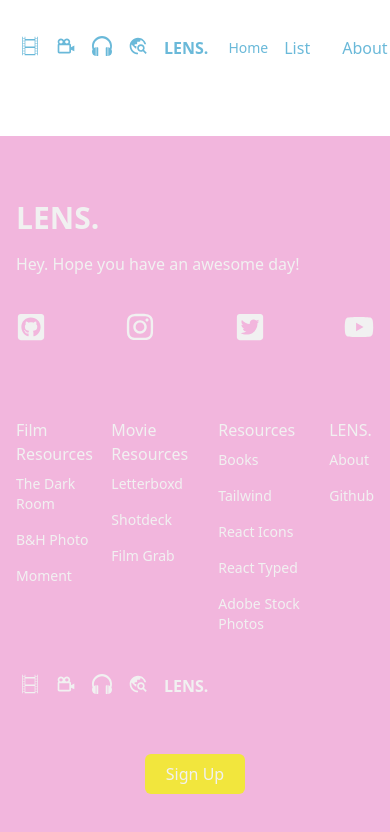
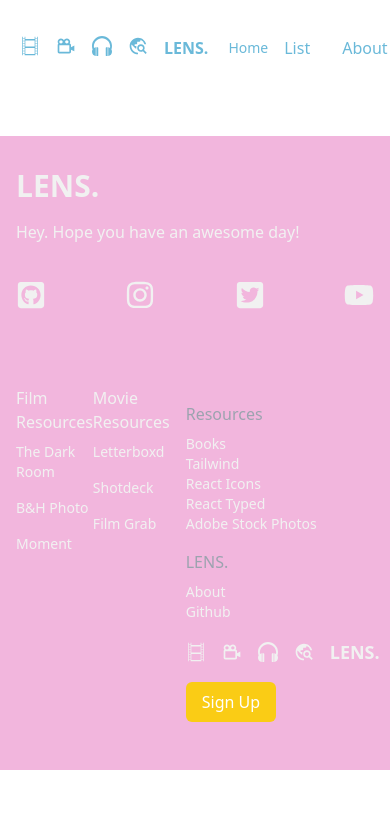
Before and after one commit to sharmaineb/lens, a React (Create React App) app: page /about in a window 390 px wide. Shown: the top 832 px of the page. Built offline with nearby package versions, Linux system fonts and the light colour scheme.

Commit message:
[update] footer mobile responsive.

```diff
--- a/src/components/Footer.jsx
+++ b/src/components/Footer.jsx
@@ -13,18 +13,18 @@ import { Link } from "react-router-dom";
 
 const Footer = () => {
   return (
-    <div className='max-w-[1240px] mx-auto py-16 px-4 grid lg:grid-cols-3 gap-8 text-gray-300 bg-[#F2B6DD] mt-10'>
+  <div class="mx-auto py-8 px-4 sm:py-16 grid grid-cols-1 gap-8 text-gray-300 bg-[#F2B6DD] mt-10">
   <div>
     <h1 className='w-full text-3xl font-bold text-[#f1f1f1]'>LENS.</h1>
     <p className='py-4 text-[#f1f1f1]'>Hey. Hope you have an awesome day!</p>
-        <div className='flex justify-between md:w-[90%] my-5 text-[#f1f1f1]'>
+    <div className='flex justify-between my-5 text-[#f1f1f1]'>
         <FaGithubSquare size={30} />
         <FaInstagram size={30} />
         <FaTwitterSquare size={30} />
         <FaYoutube size={30} />
     </div>
   </div>
-      <div className='lg:col-span-2 flex justify-between mt-6 text-[#f1f1f1]'>
+  <div className='col-span-1 flex justify-between mt-6 text-[#f1f1f1]'>
     <div>
         <h6 className='font-medium text-[#f1f1f1]-400'>Film Resources</h6>
         <ul>
@@ -53,46 +53,36 @@ const Footer = () => {
             </li>
         </ul>
     </div>
-    <div>
-        <h6 className='font-medium text-[#f1f1f1]-400'>Resources</h6>
-        <ul>
-            <li className='py-2 text-sm'>
-            <a href='https://www.barnesandnoble.com/'>Books</a>
-            </li>
-            <li className='py-2 text-sm'>
-            <a href='https://tailwindcss.com/'>Tailwind</a>
-            </li>
-            <li className='py-2 text-sm'>
-            <a href='https://react-icons.github.io/react-icons/'>React Icons</a>
-            </li>
-            <li className='py-2 text-sm'>
-            <a href='https://www.npmjs.com/package/react-typed'>React Typed</a>
-            </li>
-            <li className='py-2 text-sm'>
-            <a href='https://stock.adobe.com/'>Adobe Stock Photos</a>
-            </li>
+    <div class="p-4 md:flex md:justify-between md:items-center md:space-x-4">
+  <div class="mb-4 md:mb-0">
+    <h6 class="font-medium text-gray-400">Resources</h6>
+    <ul class="mt-2">
+      <li class="text-sm"><a href="https://www.barnesandnoble.com/">Books</a></li>
+      <li class="text-sm"><a href="https://tailwindcss.com/">Tailwind</a></li>
+      <li class="text-sm"><a href="https://react-icons.github.io/react-icons/">React Icons</a></li>
+      <li class="text-sm"><a href="https://www.npmjs.com/package/react-typed">React Typed</a></li>
+      <li class="text-sm"><a href="https://stock.adobe.com/">Adobe Stock Photos</a></li>
     </ul>
   </div>
-    <div>
-        <h6 className='font-medium text-[#f1f1f1]-400'>LENS.</h6>
-        <ul>
-        <Link to={`/about`}>
-            <li className='py-2 text-sm'>About</li>
+  <div class="mb-4 md:mb-0">
+    <h6 class="font-medium text-gray-400">LENS.</h6>
+    <ul class="mt-2">
+    <Link>
+      <li class="text-sm"><a href="/about">About</a></li>
     </Link>
-            <li className='py-2 text-sm'>
-              <a href='https://github.com/sharmaineb'>Github</a>
-            </li>
+      <li class="text-sm"><a href="https://github.com/sharmaineb">Github</a></li>
     </ul>
   </div>
+  <div class="flex items-center space-x-4">
+    <GiFilmStrip class="w-5 h-5 md:w-6 md:h-6" />
+    <BiCameraMovie class="w-5 h-5 md:w-6 md:h-6" />
+    <ImHeadphones class="w-5 h-5 md:w-6 md:h-6" />
+    <MdTravelExplore class="w-5 h-5 md:w-6 md:h-6" />
+    <h2 class="font-extrabold text-lg md:text-xl">LENS.</h2>
   </div>
-      <div className='w-full text-[#f1f1f1] flex px-1 space-x-4'>
-        <GiFilmStrip size={20}/>
-        <BiCameraMovie size={20}/>
-        <ImHeadphones size={20}/>
-        <MdTravelExplore size={20}/>
-        <h2 className="font-extrabold">LENS.</h2>
+  <button class="bg-yellow-400 text-white rounded-md font-medium py-2 px-4 mt-4 md:mt-0">Sign Up</button>
 </div>
-        <button className='bg-[#F2E63D] w-[100px] rounded-md font-medium my-6 mx-auto px-4 py-2 flex flex-row justify-center text-[#f1f1f1]'>Sign Up</button>
+</div>
 </div>
 
   );
--- a/src/components/Navbar/Navbar.jsx
+++ b/src/components/Navbar/Navbar.jsx
@@ -8,7 +8,6 @@ import { MdTravelExplore } from 'react-icons/md'
 const Navbar = () => {
     return (
       <div className='flex justify-between items-center h-24 max-w-[1240px] mx-auto px-4 text-[#6AB9D9]'>
-
         <div className='w-full text-[#6AB9D9] flex px-1 space-x-4'>
         <GiFilmStrip size={20}/>
         <BiCameraMovie size={20}/>
```
Lines whose indentation alone changed are shown as unchanged.
